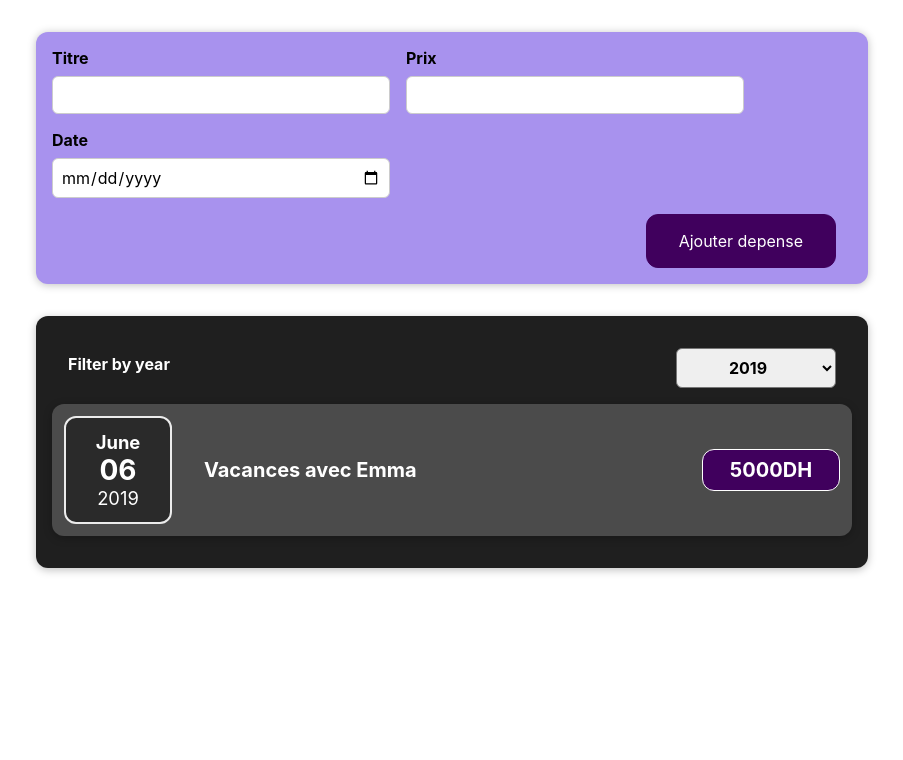
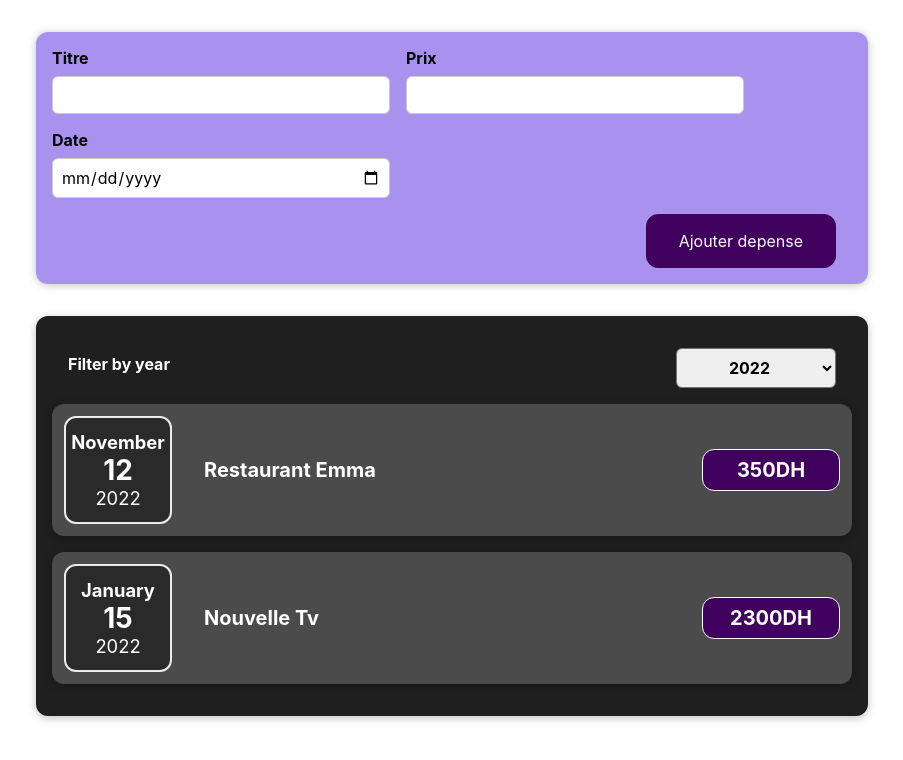
Before and after one commit to angestephane/first-app, a React (Create React App) app: page / in a window 1280 px wide. Shown: the top 760 px of the page, without its empty margins (188-1091 px from the left). Built offline with nearby package versions, Linux system fonts and the light colour scheme.

Commit message:
optimisation du code | rendu conditionnel

```diff
--- a/src/components/Depense/Depenses.css
+++ b/src/components/Depense/Depenses.css
@@ -5,3 +5,7 @@
   width: 50rem;
   max-width: 95%;
 }
+
+.__data_not_found {
+  color: white;
+}
--- a/src/components/Depense/Depenses.js
+++ b/src/components/Depense/Depenses.js
@@ -8,7 +8,7 @@ import "./Depenses.css";
 
 const Depenses = (props) => {
   //State management
-  const [yearSelected, setYearSelected] = useState("2019");
+  const [yearSelected, setYearSelected] = useState("2022");
 
   //Fonctions
   const dateFilterHandler = (__dateSelected) => {
@@ -22,18 +22,26 @@ const Depenses = (props) => {
     return depense.date.getFullYear().toString() === yearSelected;
   });
 
+  let depenseContent = (
+    <p className="__data_not_found">Aucune dépense à afficher</p>
+  );
+
+  if (tmpData.length > 0) {
+    depenseContent = tmpData.map((depense) => (
+      <DepenseItem
+        key={depense.id}
+        title={depense.title}
+        prix={depense.prix}
+        date={depense.date}
+      />
+    ));
+  }
+
   //Code JSX
   return (
     <Card className="depenses">
       <DepenseFilter selected={yearSelected} onDateFilter={dateFilterHandler} />
-      {tmpData.map((depense) => (
-        <DepenseItem
-          key={depense.id}
-          title={depense.title}
-          prix={depense.prix}
-          date={depense.date}
-        />
-      ))}
+      {depenseContent}
     </Card>
   );
 };
```
